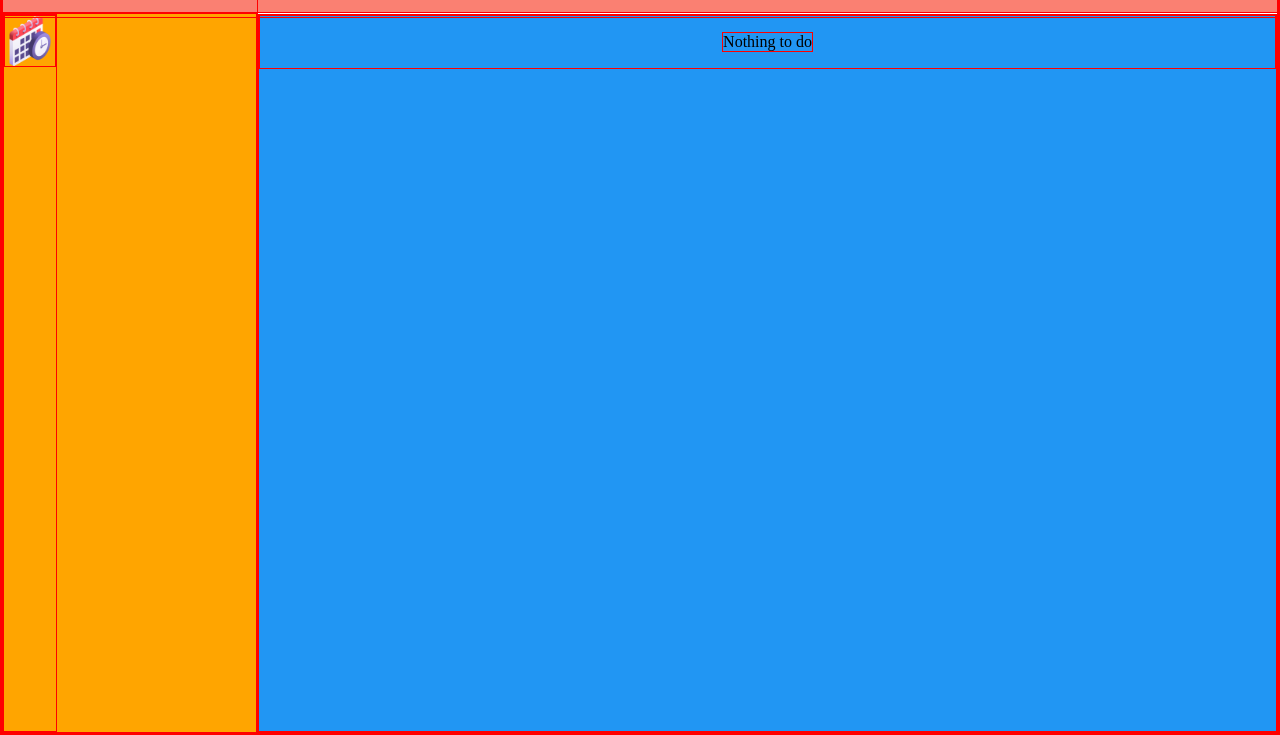
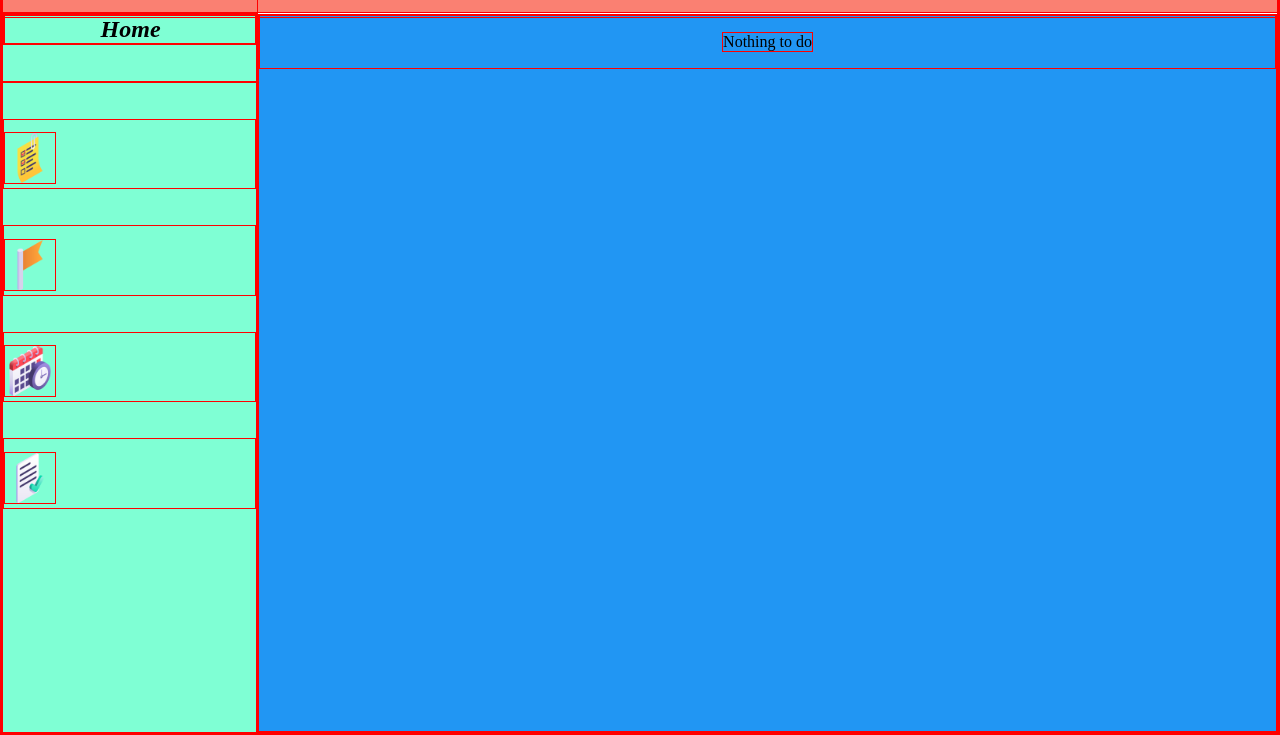
Before and after one commit to massoncorlette/todolist, a website built with webpack: page src/index.html in a window 1280 px wide. Shown: the part 69-804 px from the top of the page. Built offline with nearby package versions, Linux system fonts and the light colour scheme.

Commit message:
sorting sidebar - deciding how to go about implementing a calendar npm or React

```diff
--- a/src/dom.js
+++ b/src/dom.js
@@ -1,16 +1,24 @@
 // dom.js
 import sidebarIcon from './icons/sidebar.svg';
 import calendarIcon from './icons/schedule.png';
+import todoIcon from './icons/note.png';
+import completedIcon from './icons/approved.png';
+import importantIcon from './icons/flag.png';
 
 export default function toggleSidebarButton() {
   const main = document.querySelector('main');
   const sidebar = document.querySelector('.sidebar-container');
   const sidebarBtn = document.getElementById('sidebar-icon');
-  const calendarContainer = document.getElementById('calendar')
+  const todoContainer = document.getElementById('todo');
+  const importantContainer = document.getElementById('important');
+  const calendarContainer = document.getElementById('calendar');
+  const completedContainer = document.getElementById('completed');
   const btnElement = document.createElement('button');
   const btnSvg = document.createElement('img');
+  const todoPNG = document.createElement('img');
+  const importantPNG = document.createElement('img');
   const calendarPNG = document.createElement('img');
-
+  const completedPNG = document.createElement('img');
 
   btnSvg.src = sidebarIcon;
 
@@ -22,10 +30,25 @@ export default function toggleSidebarButton() {
     main.classList.toggle('full');
   });
 
+  todoPNG.src = todoIcon;
+  todoPNG.classList.add('icons');
+  todoContainer.appendChild(todoPNG);
+  sidebar.appendChild(todoContainer);
+
+  importantPNG.src = importantIcon;
+  importantPNG.classList.add('icons');
+  importantContainer.appendChild(importantPNG);
+  sidebar.appendChild(importantContainer);
+
   calendarPNG.src = calendarIcon;
   calendarPNG.classList.add('icons');
   calendarContainer.appendChild(calendarPNG);
   sidebar.appendChild(calendarContainer);
+
+  completedPNG.src = completedIcon;
+  completedPNG.classList.add('icons');
+  completedContainer.appendChild(completedPNG);
+  sidebar.appendChild(completedContainer);
 };
 
 
--- a/src/index.html
+++ b/src/index.html
@@ -7,13 +7,18 @@
 </head>
 <body>
   <div class="sidebar-container">
-    <div id="calendar"></div>
+    <div id="home-container">
+      <h2 id="h2">Home</h2>
+      <div id="todo"></div>
+      <div id="important"></div>
+      <div id="calendar"></div>
+      <div id="completed"></div>
+    </div>
+    <div id="projects-container"></div>
   </div>
   <div id="header-container">
     <div id="header-top">
-      <div id="sidebar-icon">
-
-      </div>
+      <div id="sidebar-icon"></div>
       <h1>TODO<i>it</i></h1>
       <div id="toggle">
         <label class="switch">
--- a/src/style.css
+++ b/src/style.css
@@ -8,6 +8,10 @@ body {
   display: grid;
   grid-template-columns: repeat(10,10%);
   grid-template-rows: repeat(10,10%);
+}
+
+#h2 {
+  font-size: 24px;
 }
 
 #header-container {
@@ -21,9 +25,12 @@ body {
 
 .sidebar-container {
   display: flex;
+  flex-direction: column;
+  flex: 1;
   grid-row: 2/11;
   grid-column: 1/3;
-  background-color: orange;
+  background-color:aquamarine;
+  gap: 5%;
 }
 
 #sidebar-icon {
@@ -38,7 +45,7 @@ body {
 
 .icons {
   width: 50px;
-  height: 50px;
+  margin-top: 5%;
 }
 
 main {
```
Also changed, not shown: src/icons/approved.png (added), src/icons/flag.png (added), src/icons/note.png (added).
